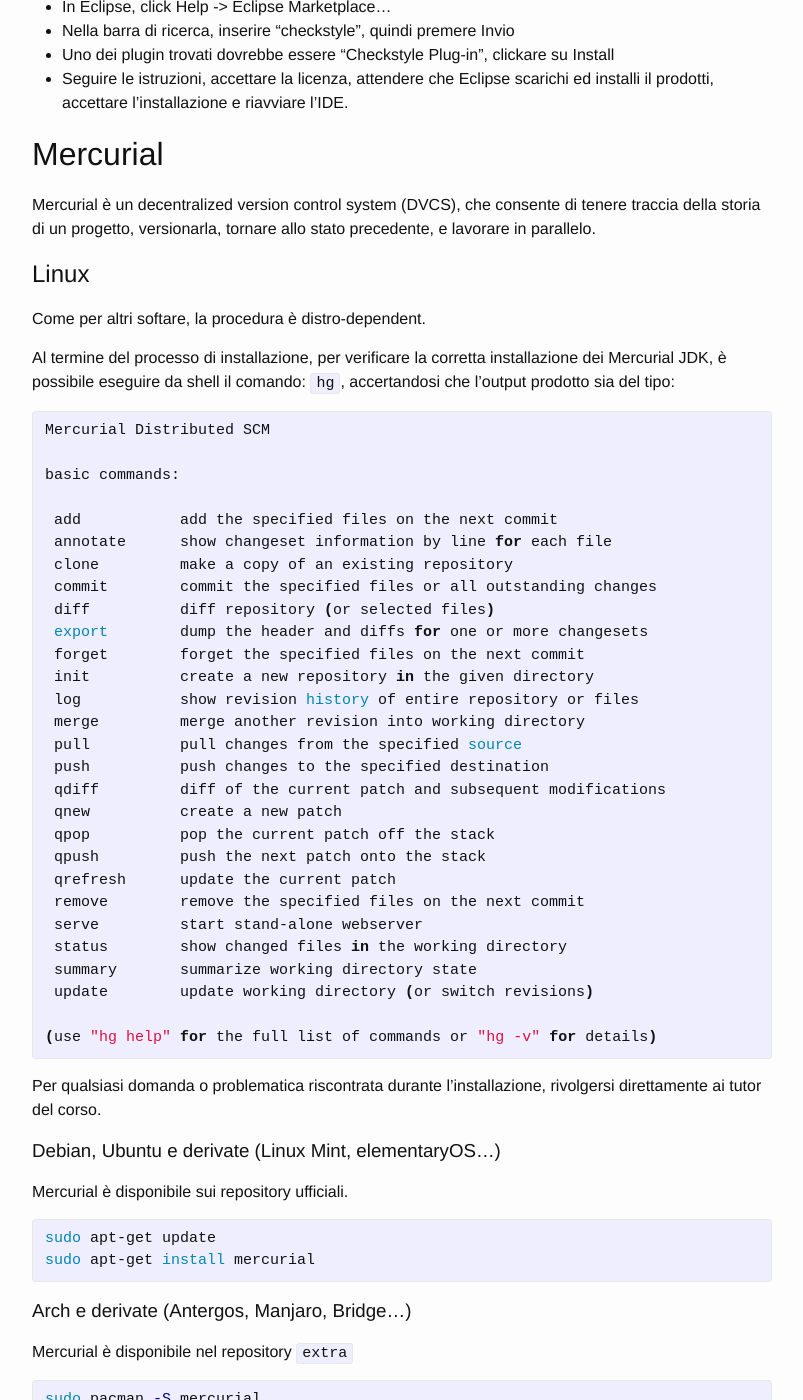
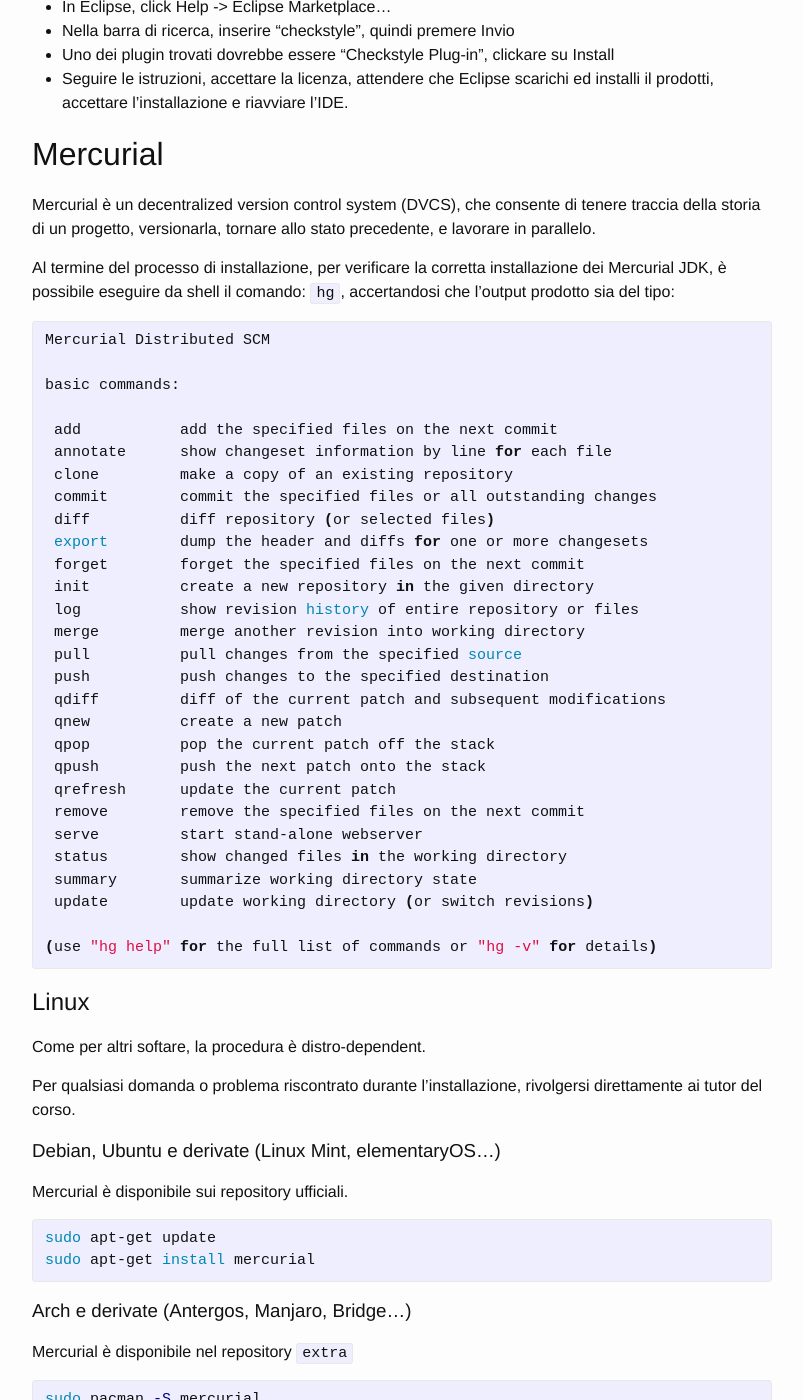
Before and after one commit to unibo-oop/software-installation, a Jekyll site: the page built from index.md, in a window 1280 px wide and 1400 px high, scrolled down 8320 px. Shown: the whole window, without its empty margins (238-1041 px from the left). Built offline with Jekyll 4.4.1, drawn with Linux system fonts in a browser that asks for light colours.

Commit message:
Move Mercurial output to the main section

```diff
--- a/index.md
+++ b/index.md
@@ -252,7 +248,11 @@ basic commands:
 {% endhighlight %}
 
 
-Per qualsiasi domanda o problematica riscontrata durante l’installazione, rivolgersi direttamente ai tutor del corso.
+## Linux
+
+Come per altri softare, la procedura è distro-dependent.
+
+Per qualsiasi domanda o problema riscontrato durante l’installazione, rivolgersi direttamente ai tutor del corso.
 
 ### Debian, Ubuntu e derivate (Linux Mint, elementaryOS...)
 Mercurial è disponibile sui repository ufficiali.
```
Also changed, not shown: other parts of index.md (+0 -4 lines).
